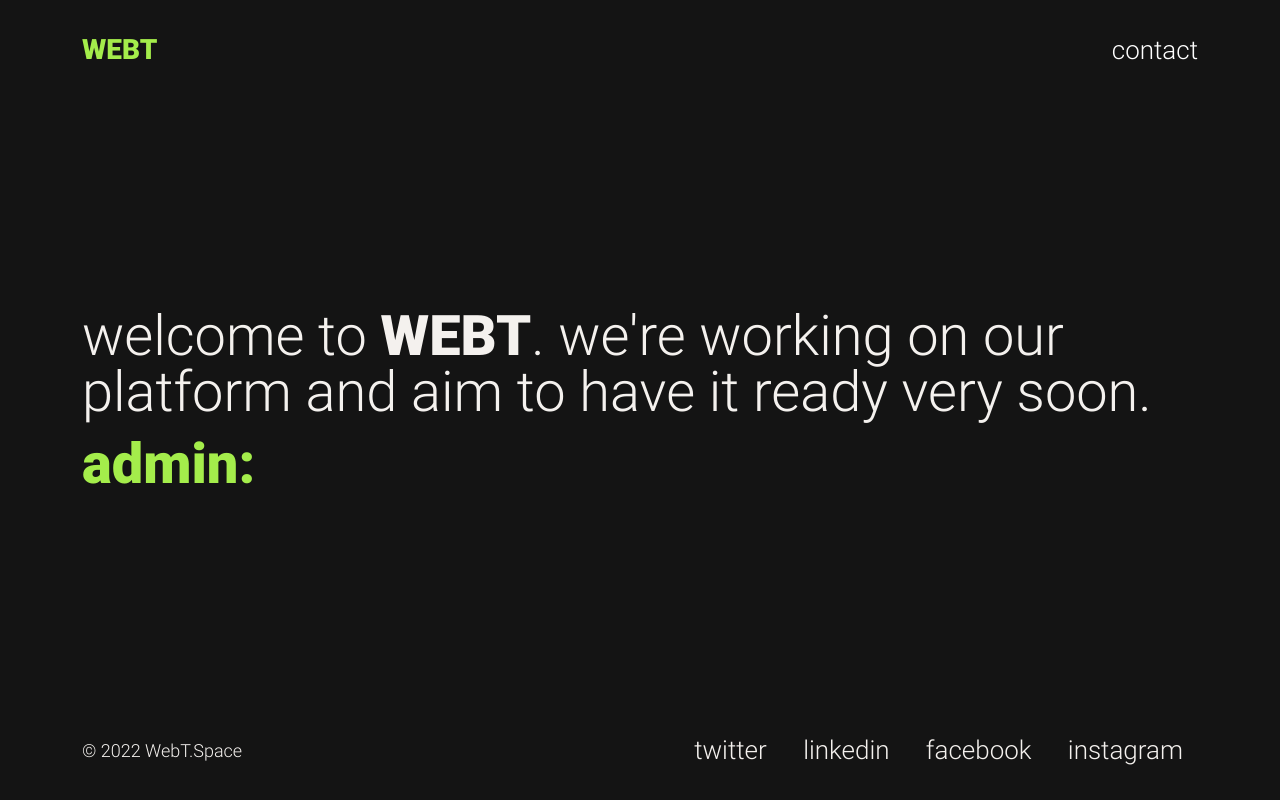
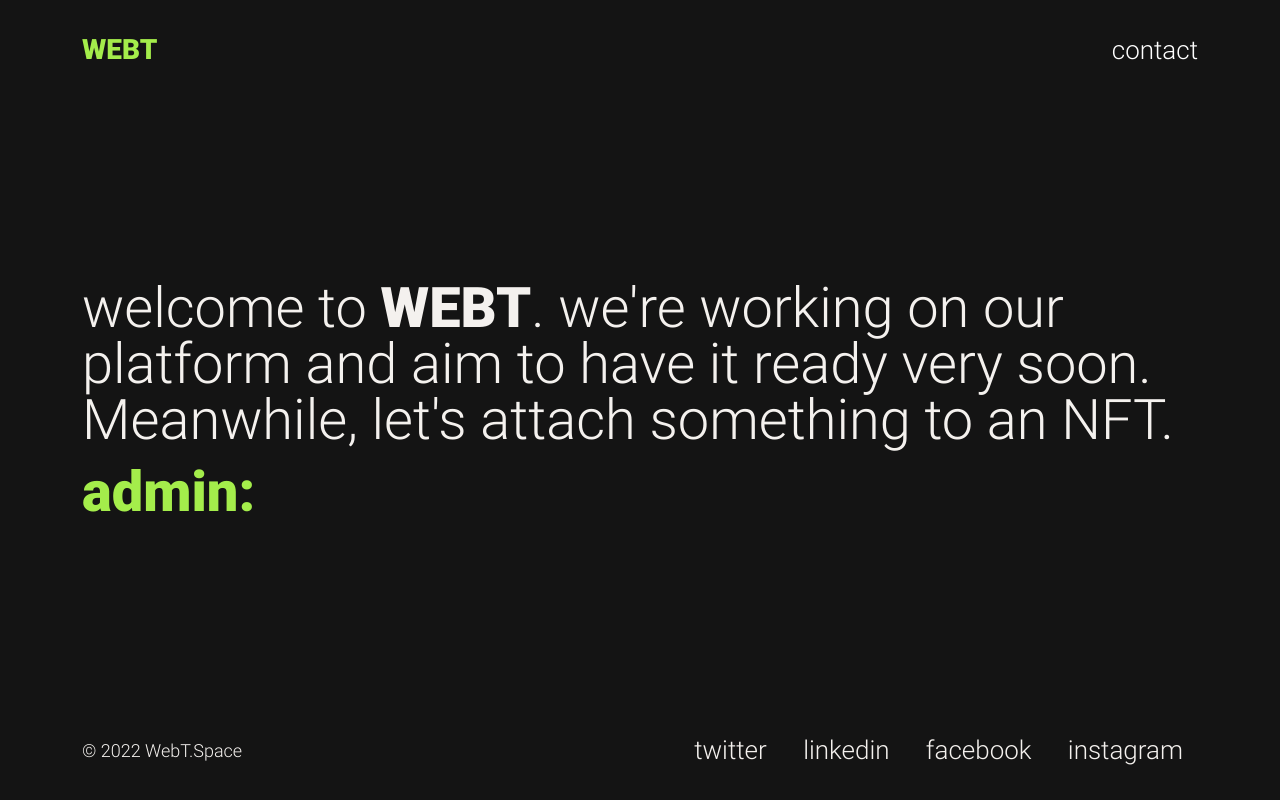
Before and after one commit to milledigital/webt, a plain HTML site: page index.html in a window 1280 px wide. Drawn offline with Linux system fonts and the light colour scheme; a script that the page names is missing.

Commit message:
Update index.html

```diff
--- a/index.html
+++ b/index.html
@@ -49,7 +49,7 @@
                             <div id="typed-strings">
                                 <p>
                                     welcome to <b>WEBT</b>.
-                                    we're working on our platform and aim to have it ready very soon.
+                                    we're working on our platform and aim to have it ready very soon. Meanwhile, let's attach something to an NFT.
                                 </p>
                             </div>
 
```
